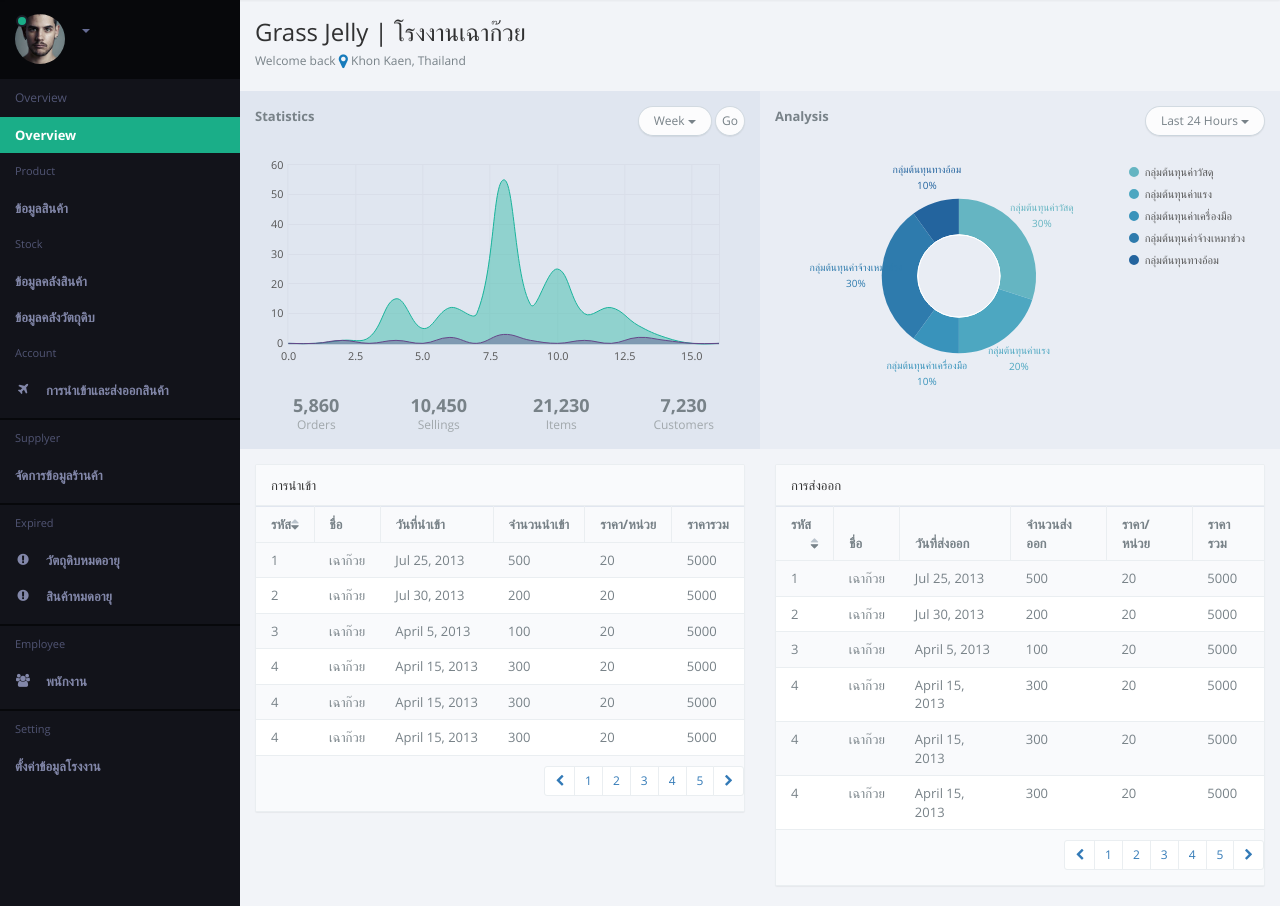
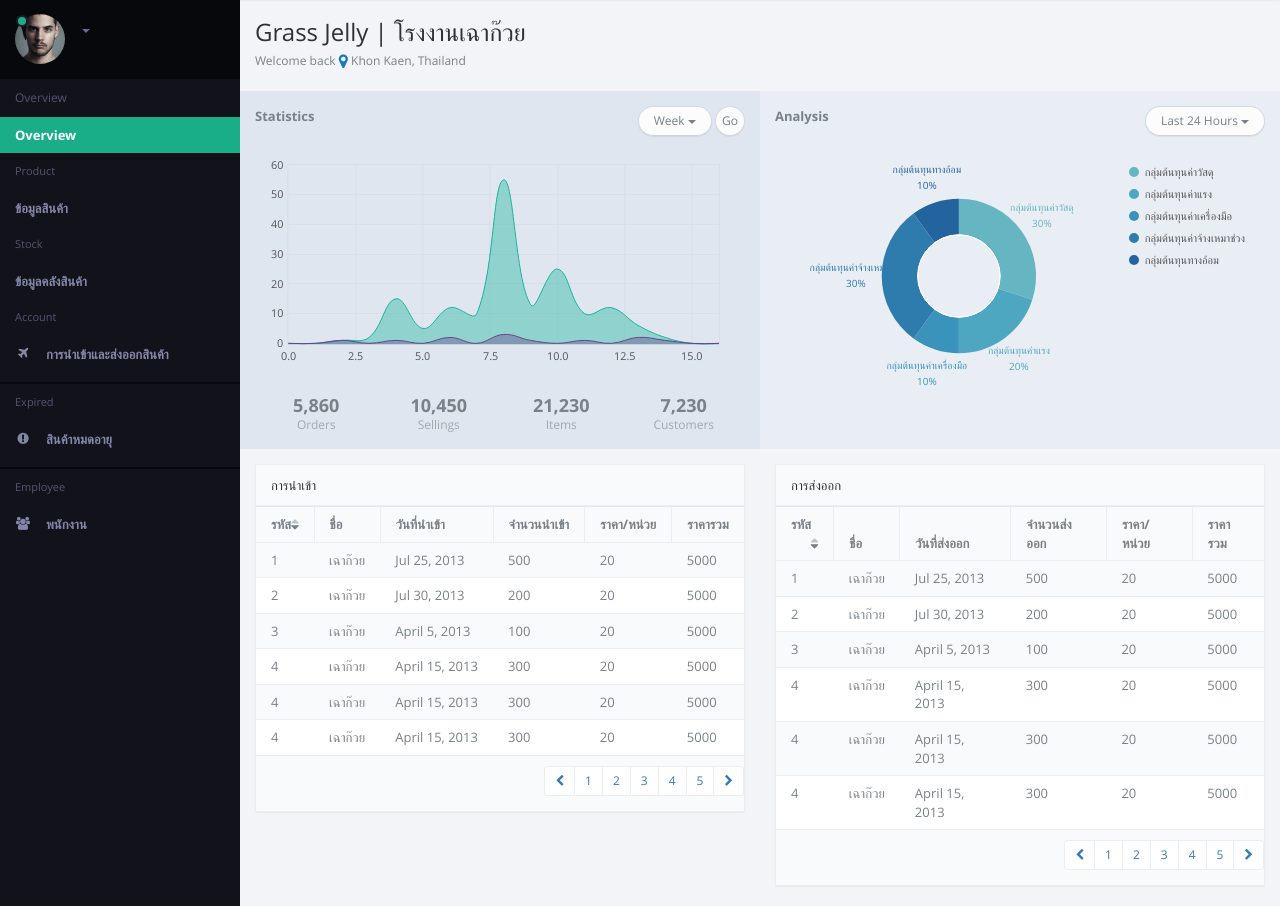
Before and after one commit to 2ManDown/GrassJelly, a CodeIgniter app: page /GrassJelly/index.php/home/supplyer in a window 1280 px wide. Shown: the part 61-967 px from the top of the page. Run offline with CodeIgniter, Linux system fonts and the light colour scheme; style sheets or scripts are compiled from the project's sources; some libraries are stand-ins or nearby versions.

Commit message:
fac_menu&sup_menu
fac_menu&sup_menu

```diff
--- a/application/controllers/Home.php
+++ b/application/controllers/Home.php
@@ -14,10 +14,10 @@ class Home extends CI_Controller {
 	}
 	public function factory(){
 	 	$data['page'] = "index";
-		$this->load->view('theme',$data);
+		$this->load->view('factory',$data);
 	}
 	public function supplyer(){
 	 	$data['page'] = "index";
-		$this->load->view('theme',$data);
+		$this->load->view('supplyer',$data);
 	}
 }
--- a/application/views/supplyer.php
+++ b/application/views/supplyer.php
@@ -71,7 +71,7 @@
             </li>
             <li class="divider"></li>
             <li>
-              <a href="<?php echo site_url('user/user_login') ?>" >Logout</a> <!-- data-toggle="ajaxModal" -->
+              <a href="<?php echo site_url('user/user_login') ?>">Logout</a> <!-- data-toggle="ajaxModal" -->
             </li>
           </ul>
         </li>
@@ -107,7 +107,7 @@
                       </li>
                       <li class="divider"></li>
                       <li>
-                      <a href="<?php echo site_url('user/user_login') ?>" >Logout</a> <!-- data-toggle="ajaxModal" -->
+                        <a href="<?php echo site_url('user/user_login') ?>">Logout</a> <!-- data-toggle="ajaxModal" -->
                       </li>
                     </ul>
                   </div>
@@ -192,53 +192,8 @@
                           <span>รายงานการส่งออกสินค้า</span>
                         </a>
                       </li>
-                      <li>
-                        <a href="<?php echo site_url('product/product_manufacinsert') ?>" class="auto">
-                          <i class="i i-dot"></i>
-
-                          <span>เพิ่มข้อมูลการผลิตสินค้า</span>
-                        </a>
-                      </li>
-
                     </ul>
                   </li>
-
-                  <li>
-                    <a href="#" class="auto">
-                      <span class="pull-right text-muted">
-                        <i class="i i-circle-sm-o text"></i>
-                        <i class="i i-circle-sm text-active"></i>
-                      </span>
-                      <i class="i i-lab icon">
-                      </i>
-                      <span class="font-bold">ข้อมูลคลังวัตถุดิบ</span>
-                    </a>
-                    <ul class="nav dk">
-                      <li>
-                        <a href="<?php echo site_url('metarial/metarial_list') ?>" class="auto">
-                          <i class="i i-dot"></i>
-
-                          <span>รายการคลังวัตถุดิบ</span>
-                        </a>
-                      </li>
-                      <li>
-                        <a href="<?php echo site_url('metarial/metarial_importlist') ?>" class="auto">
-                          <i class="i i-dot"></i>
-
-                          <span>รายงานการนำเข้าวัตถุดิบ</span>
-                        </a>
-                      </li>
-                      <li>
-                        <a href="<?php echo site_url('metarial/metarial_reavlist') ?>" class="auto">
-                          <i class="i i-dot"></i>
-
-                          <span>รายงานการเบิกใช้วัตถุดิบ</span>
-                        </a>
-                      </li>
-
-                    </ul>
-                  </li>
-
 
                   <!-- <div class="line dk hidden-nav-xs"></div> -->
                   <div class="text-muted text-xs hidden-nav-xs padder m-t-sm m-b-sm">Account</div>
@@ -270,59 +225,11 @@
                     </ul>
                   </li>
 
-                  <div class="line dk hidden-nav-xs"></div>
-                  <div class="text-muted text-xs hidden-nav-xs padder m-t-sm m-b-sm">Supplyer</div>
-                  <li>
-                    <a href="#" class="auto">
-                      <span class="pull-right text-muted">
-                        <!-- <i class="i i-circle-sm-o text"></i>
-                          <i class="i i-circle-sm text-active"></i> -->
-                      </span>
-                      <i class="i i-lab icon"></i>
 
-                      <span class="font-bold">จัดการข้อมูลร้านค้า</span>
-                    </a>
-                    <ul class="nav dk">
-                      <li>
-                        <a href="<?php echo site_url('supplyer/supplyer_list') ?>" class="auto">
-                          <i class="i i-dot"></i>
-                          <span>ข้อมูลร้านค้า</span>
-                        </a>
-                      </li>
-
-                      <li>
-                        <a href="<?php echo site_url('supplyer/supplyer_insert') ?>" class="auto">
-                          <i class="i i-dot"></i>
-                          <span>เพิ่มข้อมูลร้านค้า</span>
-                        </a>
-                      </li>
-                    </ul>
-                  </li>
 
                   <div class="line dk hidden-nav-xs"></div>
                   <div class="text-muted text-xs hidden-nav-xs padder m-t-sm m-b-sm">Expired</div>
-                  <li>
-                    <a href="#" class="auto">
-                      <span class="pull-right text-muted">
-                        <i class="i i-circle-sm-o text"></i>
-                        <i class="i i-circle-sm text-active"></i>
-                      </span>
 
-                      <i class="fa fa-exclamation-circle">
-                      </i>
-                      <span class="font-bold">วัตถุดิบหมดอายุ</span>
-                    </a>
-                    <ul class="nav dk">
-                      <li>
-                        <a href="<?php echo site_url('metarial/metarial_exp') ?>" class="auto">
-                          <i class="i i-dot"></i>
-
-                          <span>จัดการวัตถุดิบหมดอายุ</span>
-                        </a>
-                      </li>
-
-                    </ul>
-                  </li>
                   <li>
                     <a href="#" class="auto">
                       <span class="pull-right text-muted">
@@ -373,24 +280,6 @@
                     </ul>
                   </li>
 
-
-                  <div class="line dk hidden-nav-xs"></div>
-                  <div class="text-muted text-xs hidden-nav-xs padder m-t-sm m-b-sm">Setting</div>
-                  <li>
-                    <a href="<?php echo site_url('factory/factory_info') ?>" class="auto">
-                      <span class="pull-right text-muted">
-                        <!-- <i class="i i-circle-sm-o text"></i>
-                          <i class="i i-circle-sm text-active"></i> -->
-                      </span>
-                      <i class="i i-settings">
-                      </i>
-                      <span class="font-bold">ตั้งค่าข้อมูลโรงงาน</span>
-                    </a>
-
-                  </li>
-
-                  </ul>
-
                 </nav>
                 <!-- / nav -->
               </div>
@@ -406,7 +295,7 @@
           </section>
         </aside>
         <!-- /.aside -->
-        <?php $this->load->view($page)?>
+        <?php $this->load->view($page) ?>
       </section>
     </section>
   </section>
```
Also changed, not shown: application/views/factory.php (+10 -20 lines).
